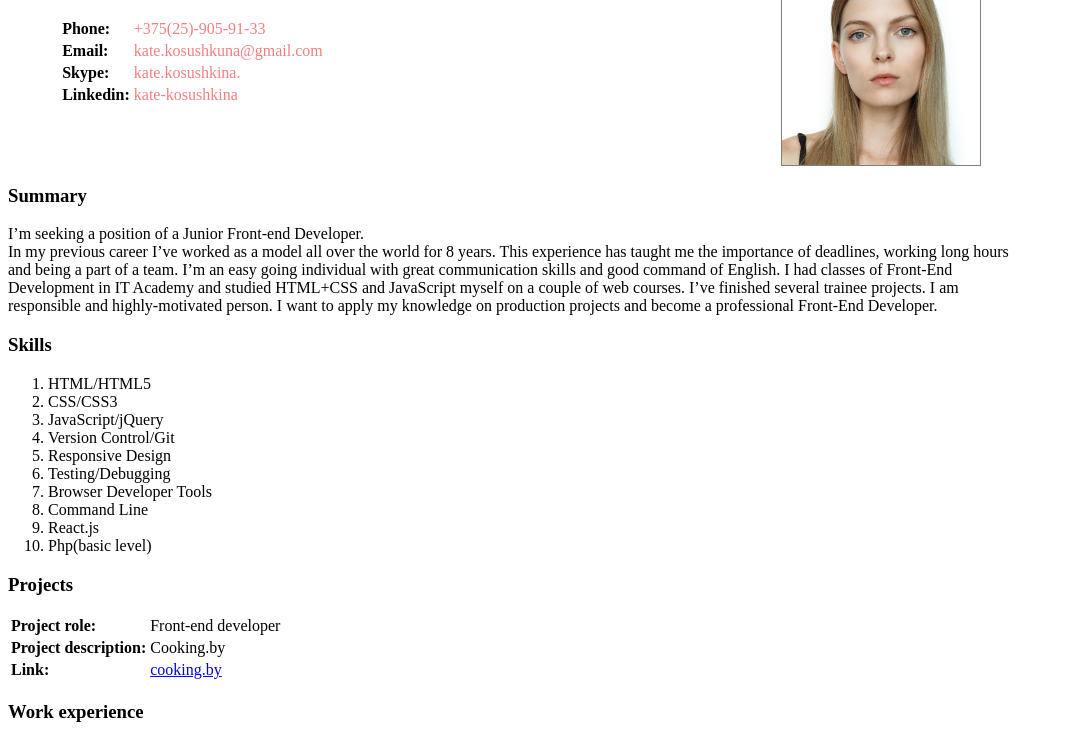
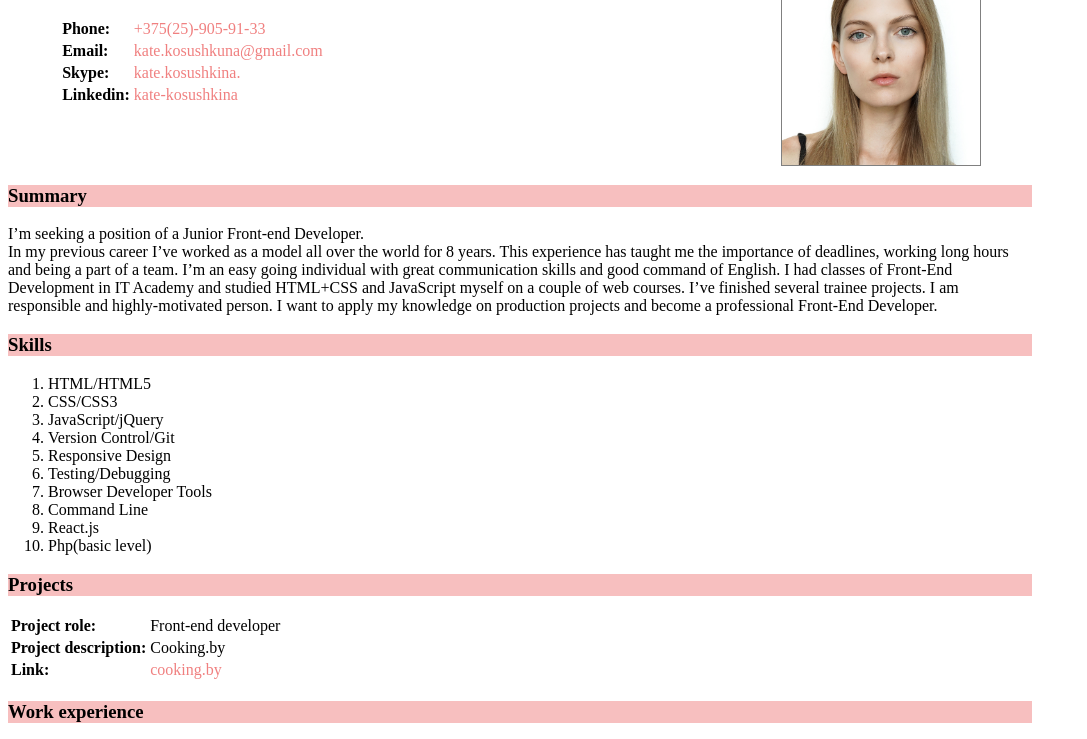
Before and after one commit to katekosushkina/rsschool-codejam1-cv, a plain HTML site: page index.html in a window 1280 px wide. Shown: the part 54-793 px from the top of the page, without its empty margins (0-1087 px from the left). Drawn offline with Linux system fonts and the light colour scheme.

Commit message:
style: add background-color to questions

```diff
--- a/css/style.css
+++ b/css/style.css
@@ -25,7 +25,7 @@
   text-align: left;
 }
 
-  .contacts a {
+a {
   color: #F08080;
   text-decoration: none;
 }
@@ -38,3 +38,7 @@
   border: 1px solid gray;
   box-sizing: border-box;
 }
+
+.question {
+    background-color: rgba(240, 128, 128, 0.5);
+}
```
Lines whose indentation alone changed are shown as unchanged.
